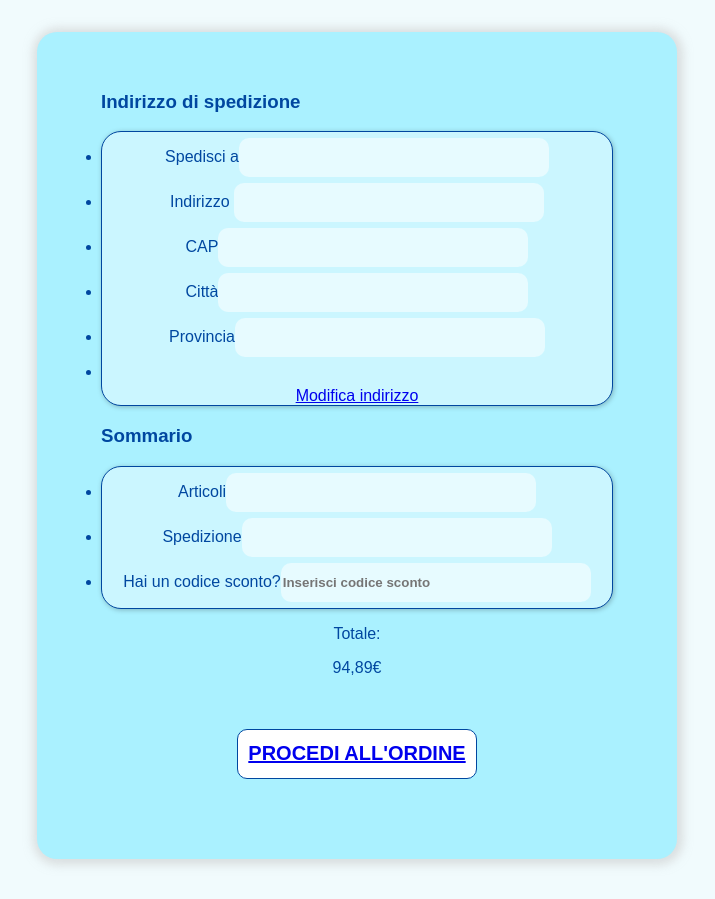
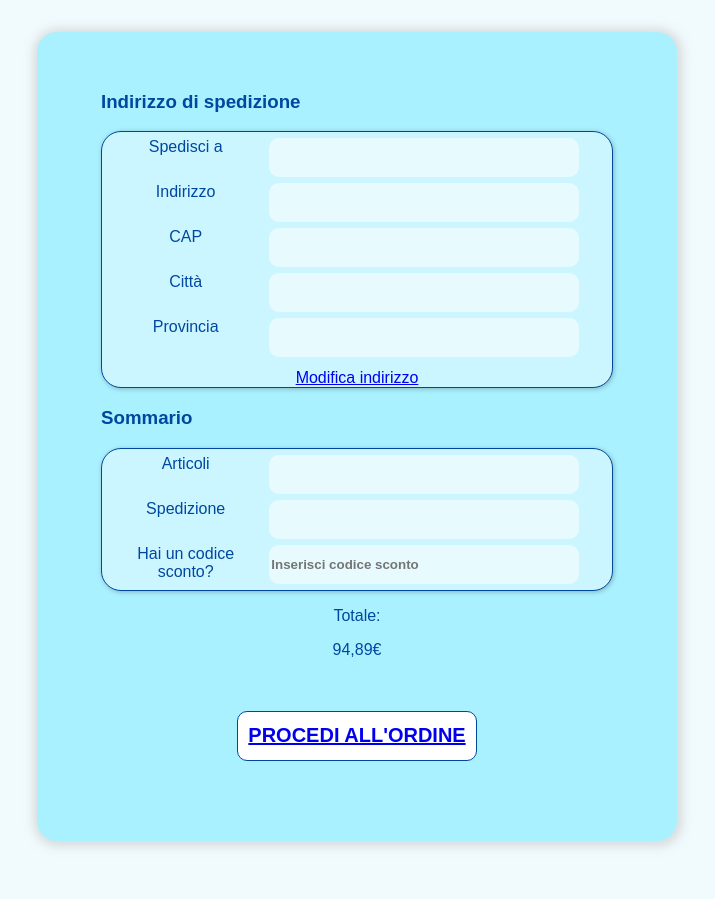
Before and after one commit to tassiluca/silmarillion, a PHP site: page /payment.html in a window 1280 px wide; the page is wider, and only the part inside the window is pictured. Shown: the part 575-1474 px from the top of that part, without its empty margins (283-998 px from the left). Run offline with PHP 8.4, Linux system fonts and the light colour scheme.

Commit message:
correct alignment input in payment page

```diff
--- a/css/payment.css
+++ b/css/payment.css
@@ -16,7 +16,12 @@ main > section > div > div > article > div {
 }
 main > section > div > div > article > div > ul > li{
     margin: 6px 0;
-
+    list-style: none;
+    display: flex;
+    justify-content: space-evenly;
+}
+main > section > div > div > article > div > ul > li > label {
+    width: 20%;
 }
 main > section > div > div > article > div > ul > li > input{
     width: 60%;
```
